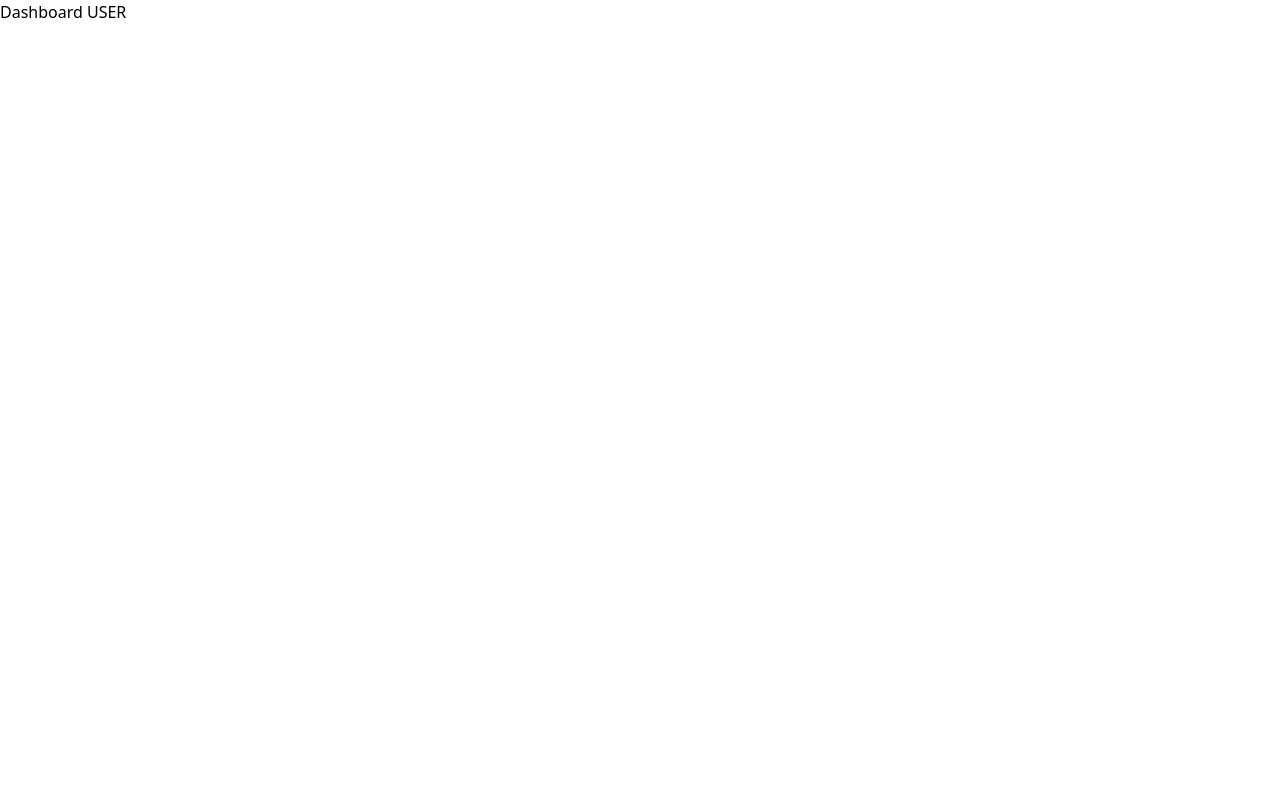
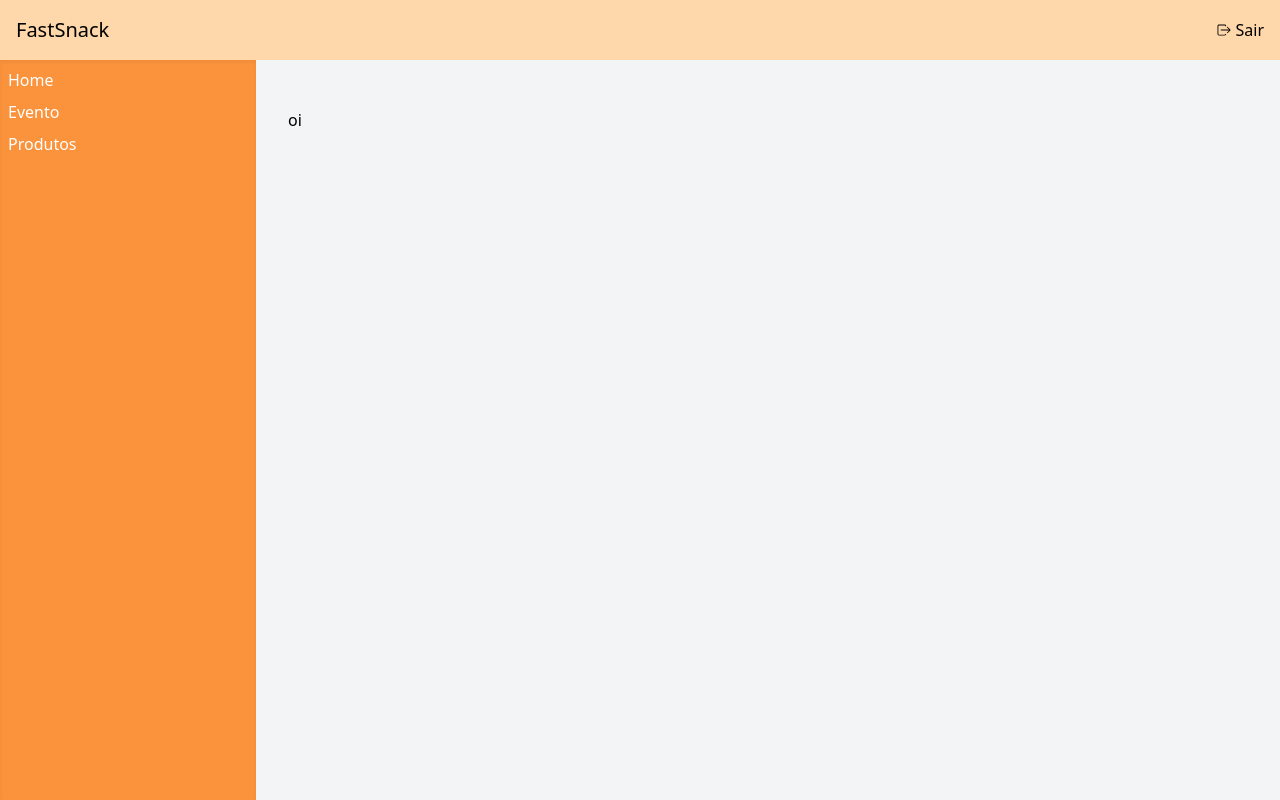
Before and after one commit to zecamaia/FastSnackRestfull, a React (Vite) app in the folder client/: page /eventos in a window 1280 px wide. Built offline with nearby package versions, Linux system fonts and the light colour scheme.

Commit message:
adicionado novas dependencias e configurado layout

```diff
--- a/client/package.json
+++ b/client/package.json
@@ -13,7 +13,11 @@
     "axios": "^1.7.7",
     "react": "^18.3.1",
     "react-dom": "^18.3.1",
-    "react-router-dom": "^6.26.2"
+    "react-icons": "^5.3.0",
+    "react-router-dom": "^6.26.2",
+    "sweetalert2": "^11.14.4",
+    "sweetalert2-react-content": "^5.0.7",
+    "validator": "^13.12.0"
   },
   "devDependencies": {
     "@eslint/js": "^9.9.0",
--- a/client/src/App.jsx
+++ b/client/src/App.jsx
@@ -1,18 +1,24 @@
-import {Route, Routes} from "react-router-dom";
+import { Route, Routes } from "react-router-dom";
 import Home from "./pages/Home.jsx";
 import Registro from "./pages/Registro/Registro.jsx";
 import Login from "./pages/Login/Login.jsx";
-import Dashboard from "./pages/Dashboard/Dashboard.jsx";
+import Evento from "./pages/Evento/Evento.jsx";
+import Layout from "./layout/Layout.jsx";
 
 function App() {
 
   return (
     <Routes>
-      <Route path='/' element={<Home/>}/>
-      <Route path='/cadastrar' element={<Registro/>}/>
-      <Route path='/login' element={<Login/>}/>
-      <Route path='/eventos' element={<Dashboard/>}/>
+      <Route path='/' element={<Home />} />
+      <Route path='/cadastrar' element={<Registro />} />
+      <Route path='/login' element={<Login />} />
+
+      <Route element={<Layout />}>
+        <Route path='/eventos' element={<Evento />} />
+      </Route>
     </Routes>
+
+
   )
 }
 
--- /dev/null
+++ b/client/src/layout/Layout.jsx
@@ -0,0 +1,31 @@
+import React from 'react'
+import { Outlet } from 'react-router-dom'
+import { IoIosLogOut } from "react-icons/io";
+
+export default function Layout() {
+    return (
+        <div className="flex flex-col min-h-screen">
+            <header className="bg-orange-200 p-4 shadow flex justify-between items-center">
+                <h1 className="text-xl">FastSnack</h1>
+                <div className="flex items-center">
+                    <IoIosLogOut className="mr-1" />
+                    <span>Sair</span>
+                </div>
+            </header>
+
+            <div className="flex flex-1">
+                <nav className="bg-orange-400 text-white w-64 hidden md:block shadow-inner" >
+                    <ul className="p-2">
+                        <li className="mb-2">Home</li>
+                        <li className="mb-2">Evento</li>
+                        <li className="mb-2">Produtos</li>
+                    </ul>
+                </nav>
+
+                <main className="flex-1 p-4 bg-gray-100">
+                    <Outlet />
+                </main>
+            </div>
+        </div>
+    )
+}
--- a/client/src/pages/Dashboard/Dashboard.jsx
+++ /dev/null
@@ -1,9 +0,0 @@
-const Dashboard = () => {
-  return(
-    <div>
-      Dashboard USER
-    </div>
-  )
-}
-
-export default Dashboard;
--- /dev/null
+++ b/client/src/pages/Evento/Evento.jsx
@@ -0,0 +1,10 @@
+const Evento = () => {
+    return (
+       <div className="p-4 my-4">
+        oi
+       </div>
+    )
+
+}
+
+export default Evento
```
Also changed, not shown: package.json (deleted, +0 -7 lines), 2 other files (tests, documents, lock files or other folders).
